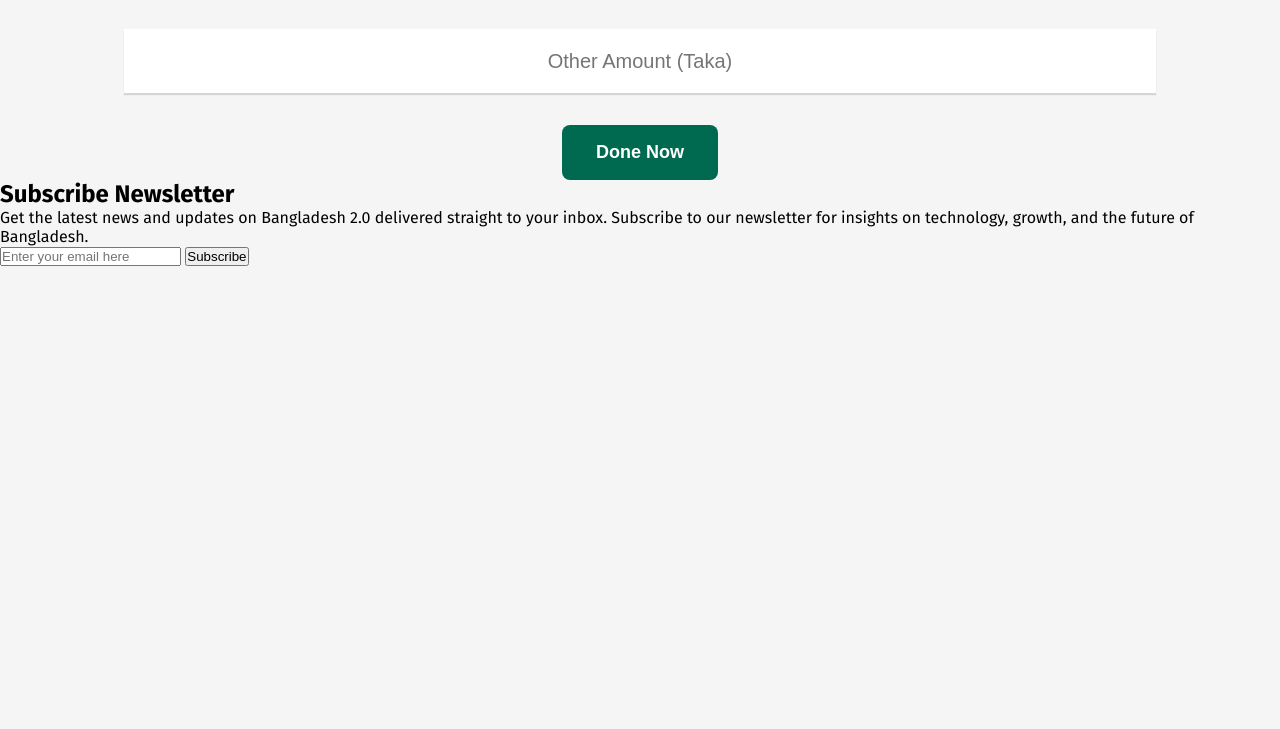
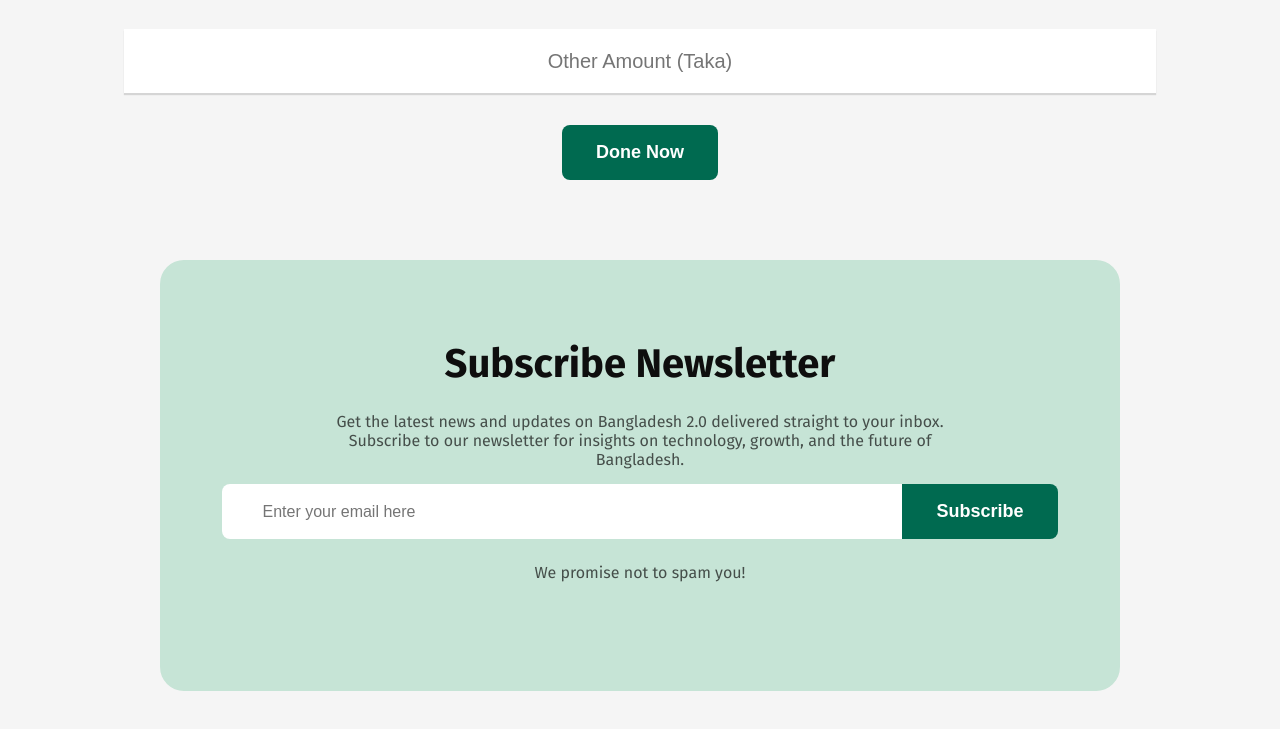
Before and after one commit to noboKumar/PH-assignment-01, a plain HTML site: page index.html in a window 1280 px wide. Shown: the part 4616-5345 px from the top of the page. Before the commit the page ends 4882 px from the top, so only its background shows below. Drawn offline with Linux system fonts and the light colour scheme.

Commit message:
add subscribe section style

```diff
--- a/index.html
+++ b/index.html
@@ -126,11 +126,11 @@
             <h2>Select Your Opinion</h2>
           </div>
           <div class="question-box-container">
-
             <div class="question-box">
               <label for="Bangladesh" class="question-label">
                 Do you believe Bangladesh is on the right path toward becoming a
-                developed nation?</label>
+                developed nation?</label
+              >
               <select name="Bangladesh" id="Bangladesh" class="select-menu">
                 <option value="yes">Yes, I Agree</option>
                 <option value="no">No, I Don't</option>
@@ -139,8 +139,9 @@
 
             <div class="question-box">
               <label for="Bangladesh" class="question-label">
-                Do you believe Bangladesh is making significant progress in achieving its economic goals?
-                </label>
+                Do you believe Bangladesh is making significant progress in
+                achieving its economic goals?
+              </label>
               <select name="Bangladesh" id="Bangladesh" class="select-menu">
                 <option id="value" value="yes">Yes, I Agree</option>
                 <option value="no">No, I Don't</option>
@@ -149,7 +150,8 @@
 
             <div class="question-box">
               <label for="Bangladesh" class="question-label">
-                Do you believe Bangladesh is creating opportunities for innovation and sustainable development?
+                Do you believe Bangladesh is creating opportunities for
+                innovation and sustainable development?
               </label>
               <select name="Bangladesh" id="Bangladesh" class="select-menu">
                 <option value="yes">Yes, I Agree</option>
@@ -161,64 +163,100 @@
       </section>
       <section class="news">
         <h1>Recent News</h1>
-        <p>Bangladesh 2.0 aims to redefine the nation’s trajectory by embracing cutting-edge technology, promoting inclusive growth, and ensuring sustainability. With initiatives in renewable energy, digital transformation, and robust infrastructure, the country is set to become a global model of development.</p>
+        <p>
+          Bangladesh 2.0 aims to redefine the nation’s trajectory by embracing
+          cutting-edge technology, promoting inclusive growth, and ensuring
+          sustainability. With initiatives in renewable energy, digital
+          transformation, and robust infrastructure, the country is set to
+          become a global model of development.
+        </p>
         <div class="news-card-container">
           <div class="news-card">
-            <img src="./assets/satelite.png" alt="satelite-photo">
+            <img src="./assets/satelite.png" alt="satelite-photo" />
             <div class="news-content">
               <h1>Bangladesh Launches New Satellite</h1>
-              <img src="./assets/al-jazeera.png" alt="al-jazeera-logo">
+              <img src="./assets/al-jazeera.png" alt="al-jazeera-logo" />
               <p>Date: 05/01/2025 &nbsp;Time: 10.25 PM</p>
-              <p class="news-para">Not until the creation and maintenance of decent conditions of life for all people are recognized and accepted as a common obligation of all people and all countries—not until then shall we,
-                with a certain degree of justification, be able to speak of humankind as civilized</p>
-                <button class="read-more-btn">Read More</button>
+              <p class="news-para">
+                Not until the creation and maintenance of decent conditions of
+                life for all people are recognized and accepted as a common
+                obligation of all people and all countries—not until then shall
+                we, with a certain degree of justification, be able to speak of
+                humankind as civilized
+              </p>
+              <button class="read-more-btn">Read More</button>
             </div>
           </div>
           <div class="news-card">
             <div class="news-content">
               <h1>Bangladesh Launches New Satellite</h1>
-              <img src="./assets/al-jazeera.png" alt="al-jazeera-logo">
+              <img src="./assets/al-jazeera.png" alt="al-jazeera-logo" />
               <p>Date: 05/01/2025 &nbsp;Time: 10.25 PM</p>
-              <p class="news-para">Not until the creation and maintenance of decent conditions of life for all people are recognized and accepted as a common obligation of all people and all countries—not until then shall we,
-                with a certain degree of justification, be able to speak of humankind as civilized</p>
-                <button class="read-more-btn">Read More</button>
+              <p class="news-para">
+                Not until the creation and maintenance of decent conditions of
+                life for all people are recognized and accepted as a common
+                obligation of all people and all countries—not until then shall
+                we, with a certain degree of justification, be able to speak of
+                humankind as civilized
+              </p>
+              <button class="read-more-btn">Read More</button>
             </div>
-            <img src="./assets/satelite.png" alt="satelite-photo">
+            <img src="./assets/satelite.png" alt="satelite-photo" />
           </div>
           <div class="news-card">
-            <img src="./assets/satelite.png" alt="satelite-photo">
+            <img src="./assets/satelite.png" alt="satelite-photo" />
             <div class="news-content">
               <h1>Bangladesh Launches New Satellite</h1>
-              <img src="./assets/al-jazeera.png" alt="al-jazeera-logo">
+              <img src="./assets/al-jazeera.png" alt="al-jazeera-logo" />
               <p>Date: 05/01/2025 &nbsp;Time: 10.25 PM</p>
-              <p class="news-para">Not until the creation and maintenance of decent conditions of life for all people are recognized and accepted as a common obligation of all people and all countries—not until then shall we,
-                with a certain degree of justification, be able to speak of humankind as civilized</p>
-                <button class="read-more-btn">Read More</button>
+              <p class="news-para">
+                Not until the creation and maintenance of decent conditions of
+                life for all people are recognized and accepted as a common
+                obligation of all people and all countries—not until then shall
+                we, with a certain degree of justification, be able to speak of
+                humankind as civilized
+              </p>
+              <button class="read-more-btn">Read More</button>
             </div>
           </div>
         </div>
       </section>
       <section class="donate">
         <h1>Donate Today</h1>
-        <p>"Join hands in building a brighter and more sustainable future. Your donation empowers us to create meaningful change, support essential initiatives, and uplift communities in need. Every contribution makes a difference—be the change today"</p>
+        <p>
+          "Join hands in building a brighter and more sustainable future. Your
+          donation empowers us to create meaningful change, support essential
+          initiatives, and uplift communities in need. Every contribution makes
+          a difference—be the change today"
+        </p>
         <div class="taka-btn-container">
           <button class="tk-btn">100 Taka</button>
           <button class="tk-btn">200 Taka</button>
           <button class="tk-btn">500 Taka</button>
           <button class="tk-btn">1000 Taka</button>
         </div>
-        <input type="text" placeholder="Other Amount (Taka)" class="tk-input">
+        <input type="text" placeholder="Other Amount (Taka)" class="tk-input" />
         <button class="done-now-btn">Done Now</button>
       </section>
-    </main>
-    <footer>
       <section class="subscribe">
         <h1>Subscribe Newsletter</h1>
-        <P>Get the latest news and updates on Bangladesh 2.0 delivered straight to your inbox. Subscribe to our newsletter for insights on technology, growth, and the future of Bangladesh.</P>
-        <input type="email" name="email" id="email" placeholder="Enter your email here">
-        <button class="subscribe-btn">Subscribe</button>
-        <p></p>
+        <p class="subscribe-para">
+          Get the latest news and updates on Bangladesh 2.0 delivered straight
+          to your inbox. Subscribe to our newsletter for insights on technology,
+          growth, and the future of Bangladesh.
+        </p>
+        <div class="email-container">
+          <input
+            type="email"
+            name="email"
+            id="email"
+            placeholder="Enter your email here"
+          />
+          <button class="subscribe-btn">Subscribe</button>
+        </div>
+        <p>We promise not to spam you!</p>
       </section>
-    </footer>
+    </main>
+    <footer></footer>
   </body>
 </html>
--- a/style.css
+++ b/style.css
@@ -386,6 +386,7 @@ header {
   font-weight: 600;
   padding: 17px 34px 17px 34px;
   border: none;
+  cursor: pointer;
 }
 .done-now-btn:hover {
   background-color: rgba(0, 106, 80, 0.814);
@@ -393,3 +394,56 @@ header {
 .done-now-btn:active {
   background-color: rgb(0, 106, 80);
 }
+.subscribe {
+  text-align: center;
+  border-radius: 24px;
+  background-color: rgb(198, 228, 214);
+  padding: 80px 100px 80px 100px;
+  margin: 80px 0;
+  display: flex;
+  flex-direction: column;
+  justify-content: center;
+  align-items: center;
+  gap: 24px;
+}
+.subscribe h1 {
+  color: rgb(14, 14, 14);
+  font-size: 40px;
+  font-weight: 700;
+}
+.subscribe p {
+  color: rgba(14, 14, 14, 0.7);
+  font-size: 16px;
+  font-weight: 400;
+  width: 622px;
+  height: 48px;
+}
+.email-container {
+  display: flex;
+}
+#email {
+  border-radius: 8px 0px 0px 8px;
+  background-color: rgb(255, 255, 255);
+  padding: 18px 40px 18px 40px;
+  color: rgba(14, 14, 14, 0.3);
+  font-size: 16px;
+  font-weight: 400;
+  border: none;
+  width: 600px;
+}
+.subscribe-btn {
+  border-radius: 0px 8px 8px 0px;
+  background-color: rgb(0, 106, 80);
+  color: rgb(255, 255, 255);
+  font-size: 18px;
+  font-weight: 600;
+  border: none;
+  padding: 17px 34px 17px 34px;
+  cursor: pointer;
+}
+.subscribe-btn:hover {
+  background-color: rgba(0, 106, 80, 0.639);
+}
+.subscribe-btn:active {
+  background-color: rgb(0, 106, 80);
+}
```
